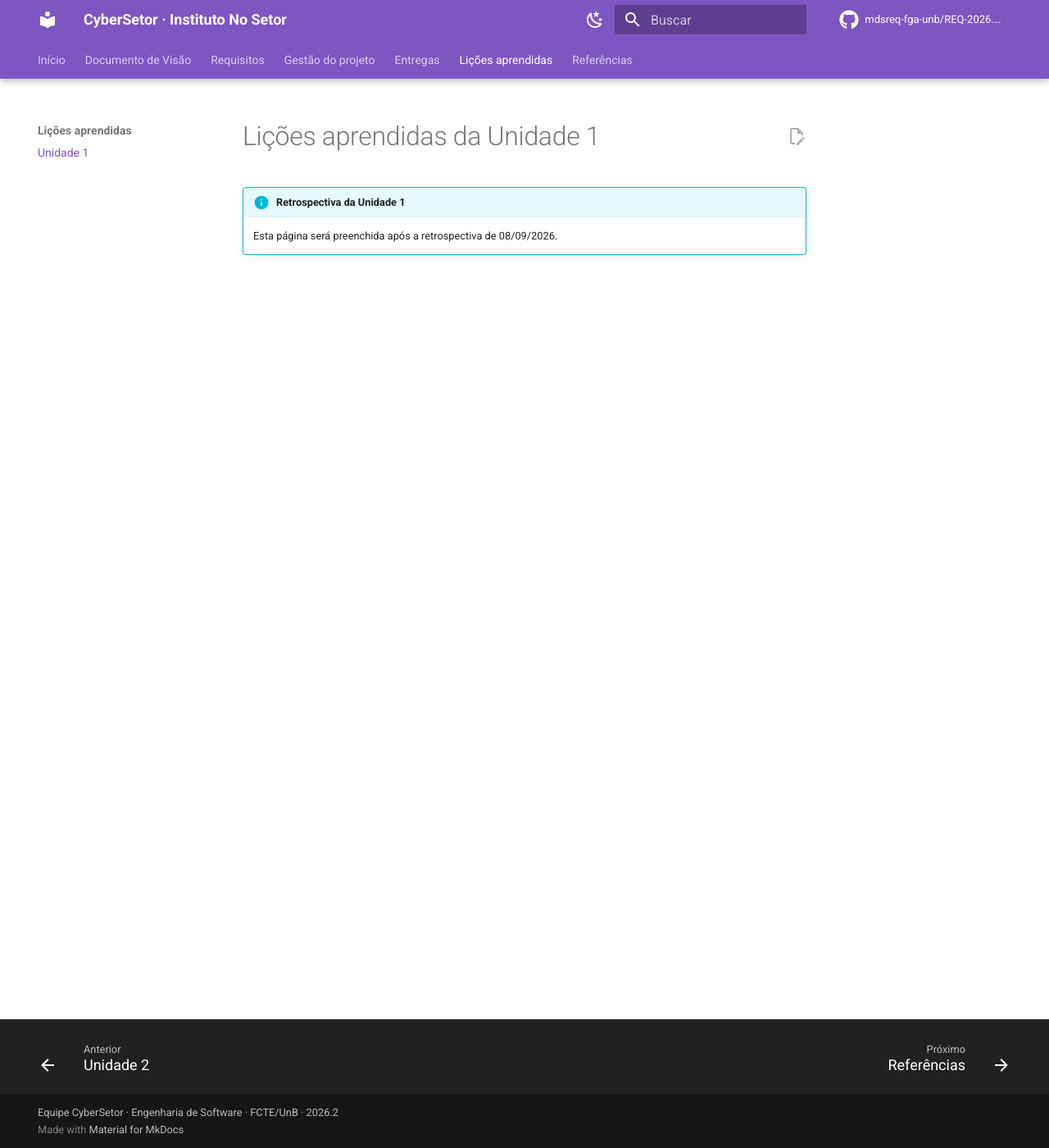
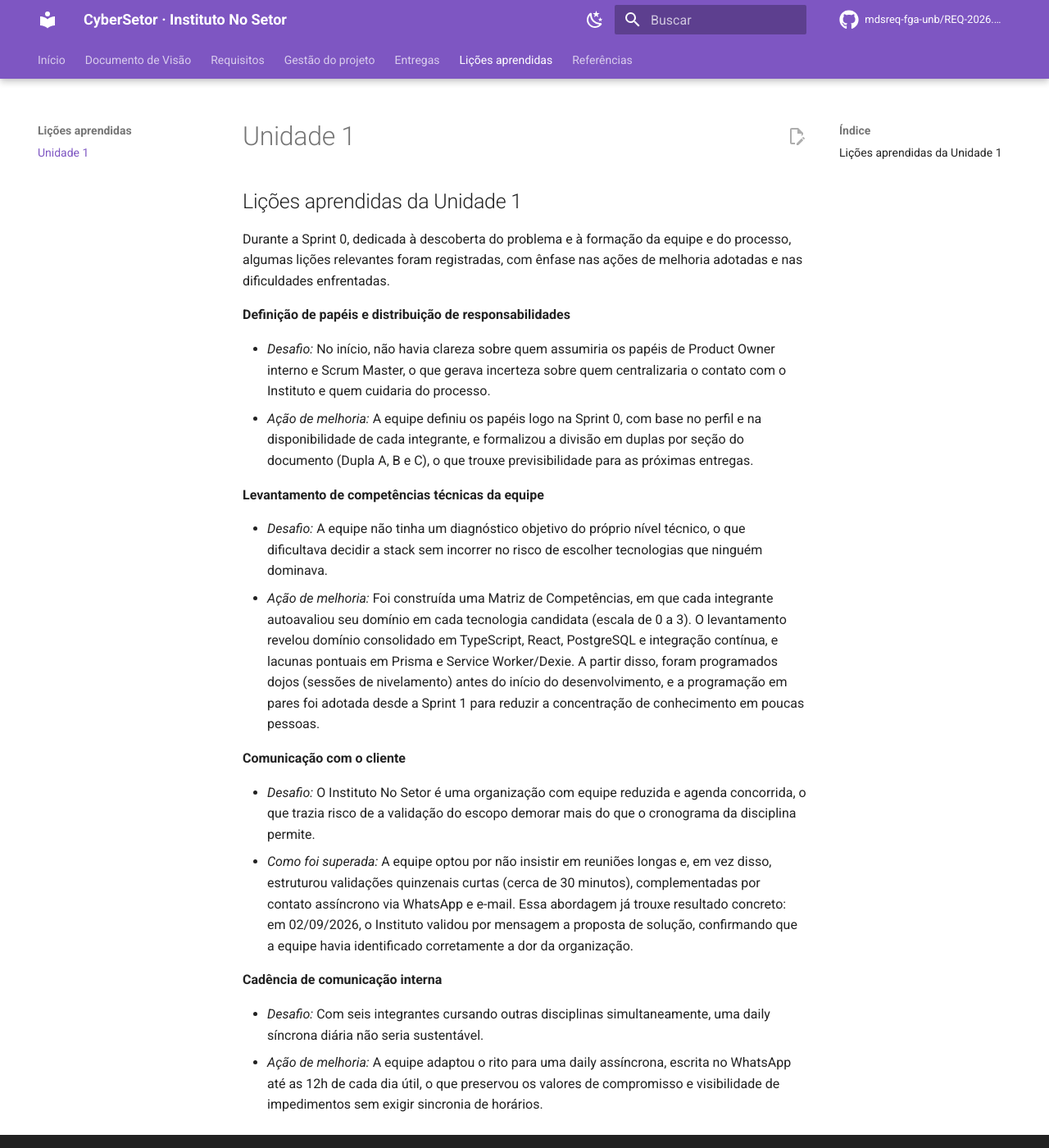
Before and after one commit to mdsreq-fga-unb/REQ-2026.2-T02-CyberSetor, an MkDocs documentation site: the page built from docs/licoes-aprendidas/unidade-1.md, in a window 1280 px wide and 1400 px high. Shown: the whole window at 82% size. Built offline with MkDocs 1.6.1 and Material for MkDocs 9.7.7, drawn with Linux system fonts in a browser that asks for light colours; comment, search, counter and statistics services are not loaded.

Commit message:
Update lessons learned for Unit 1
Documented lessons learned from Unit 1, including challenges and improvement actions related to team roles, technical skills assessment, client communication, and internal communication cadence.

```diff
--- a/docs/licoes-aprendidas/unidade-1.md
+++ b/docs/licoes-aprendidas/unidade-1.md
@@ -1,4 +1,23 @@
-# Lições aprendidas da Unidade 1
+## Lições aprendidas da Unidade 1
 
-!!! info "Retrospectiva da Unidade 1"
-    Esta página será preenchida após a retrospectiva de 08/09/2026.
+Durante a Sprint 0, dedicada à descoberta do problema e à formação da equipe e do processo, algumas lições relevantes foram registradas, com ênfase nas ações de melhoria adotadas e nas dificuldades enfrentadas.
+
+**Definição de papéis e distribuição de responsabilidades**
+
+- *Desafio:* No início, não havia clareza sobre quem assumiria os papéis de Product Owner interno e Scrum Master, o que gerava incerteza sobre quem centralizaria o contato com o Instituto e quem cuidaria do processo.
+- *Ação de melhoria:* A equipe definiu os papéis logo na Sprint 0, com base no perfil e na disponibilidade de cada integrante, e formalizou a divisão em duplas por seção do documento (Dupla A, B e C), o que trouxe previsibilidade para as próximas entregas.
+
+**Levantamento de competências técnicas da equipe**
+
+- *Desafio:* A equipe não tinha um diagnóstico objetivo do próprio nível técnico, o que dificultava decidir a stack sem incorrer no risco de escolher tecnologias que ninguém dominava.
+- *Ação de melhoria:* Foi construída uma Matriz de Competências, em que cada integrante autoavaliou seu domínio em cada tecnologia candidata (escala de 0 a 3). O levantamento revelou domínio consolidado em TypeScript, React, PostgreSQL e integração contínua, e lacunas pontuais em Prisma e Service Worker/Dexie. A partir disso, foram programados dojos (sessões de nivelamento) antes do início do desenvolvimento, e a programação em pares foi adotada desde a Sprint 1 para reduzir a concentração de conhecimento em poucas pessoas.
+
+**Comunicação com o cliente**
+
+- *Desafio:* O Instituto No Setor é uma organização com equipe reduzida e agenda concorrida, o que trazia risco de a validação do escopo demorar mais do que o cronograma da disciplina permite.
+- *Como foi superada:* A equipe optou por não insistir em reuniões longas e, em vez disso, estruturou validações quinzenais curtas (cerca de 30 minutos), complementadas por contato assíncrono via WhatsApp e e-mail. Essa abordagem já trouxe resultado concreto: em 02/09/2026, o Instituto validou por mensagem a proposta de solução, confirmando que a equipe havia identificado corretamente a dor da organização.
+
+**Cadência de comunicação interna**
+
+- *Desafio:* Com seis integrantes cursando outras disciplinas simultaneamente, uma daily síncrona diária não seria sustentável.
+- *Ação de melhoria:* A equipe adaptou o rito para uma daily assíncrona, escrita no WhatsApp até as 12h de cada dia útil, o que preservou os valores de compromisso e visibilidade de impedimentos sem exigir sincronia de horários.
```
